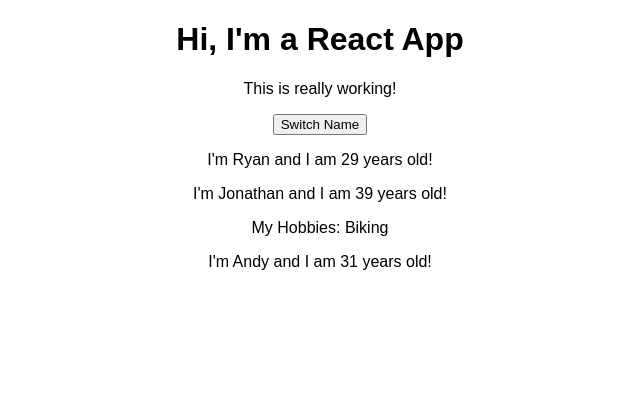
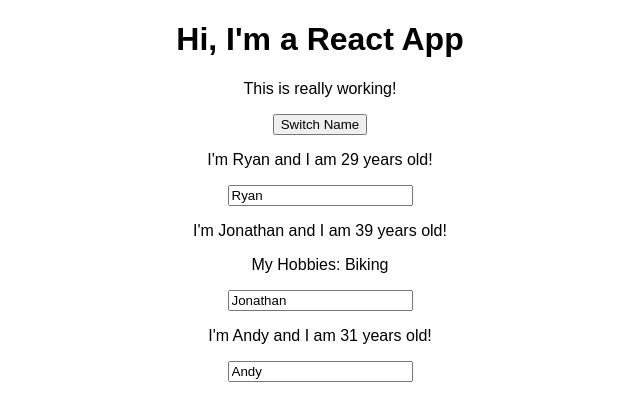
Before and after one commit to stegs/React-Complete-Guide, a React (Create React App) app in the folder react-complete-guide/: page / in a window 1280 px wide. Shown: the top 420 px of the page, without its empty margins (320-960 px from the left). Built offline with nearby package versions, Linux system fonts and the light colour scheme.

Commit message:
47. Adding Two Way Binding

```diff
--- a/react-complete-guide/src/App.js
+++ b/react-complete-guide/src/App.js
@@ -23,6 +23,15 @@
     })
   }
 
+  nameChangedHandler = (event) => {
+    this.setState({persons: [
+      { name: 'Ryan', age: 29 },
+      { name: event.target.value, age: 39 },
+      { name: 'Andy', age: 32 }
+    ]
+  })
+  }
+
   render() {
     return (
       <div className="App">
@@ -35,7 +44,8 @@
         <Person
           name={this.state.persons[1].name}
           age={this.state.persons[1].age}
-          click={this.switchNameHandler.bind(this, 'Slava')}>My Hobbies: Biking</Person>
+          click={this.switchNameHandler.bind(this, 'Slava')}
+          changed={this.nameChangedHandler}>My Hobbies: Biking</Person>
         <Person
           name={this.state.persons[2].name}
           age={this.state.persons[2].age}/>
--- a/react-complete-guide/src/Person/Person.js
+++ b/react-complete-guide/src/Person/Person.js
@@ -5,6 +5,7 @@
         <div>
             <p onClick={props.click}>I'm {props.name} and I am {props.age} years old!</p>
             <p>{props.children}</p>
+            <input type="text" onChange={props.changed} value={props.name}/>
         </div>
     )
 };
```
